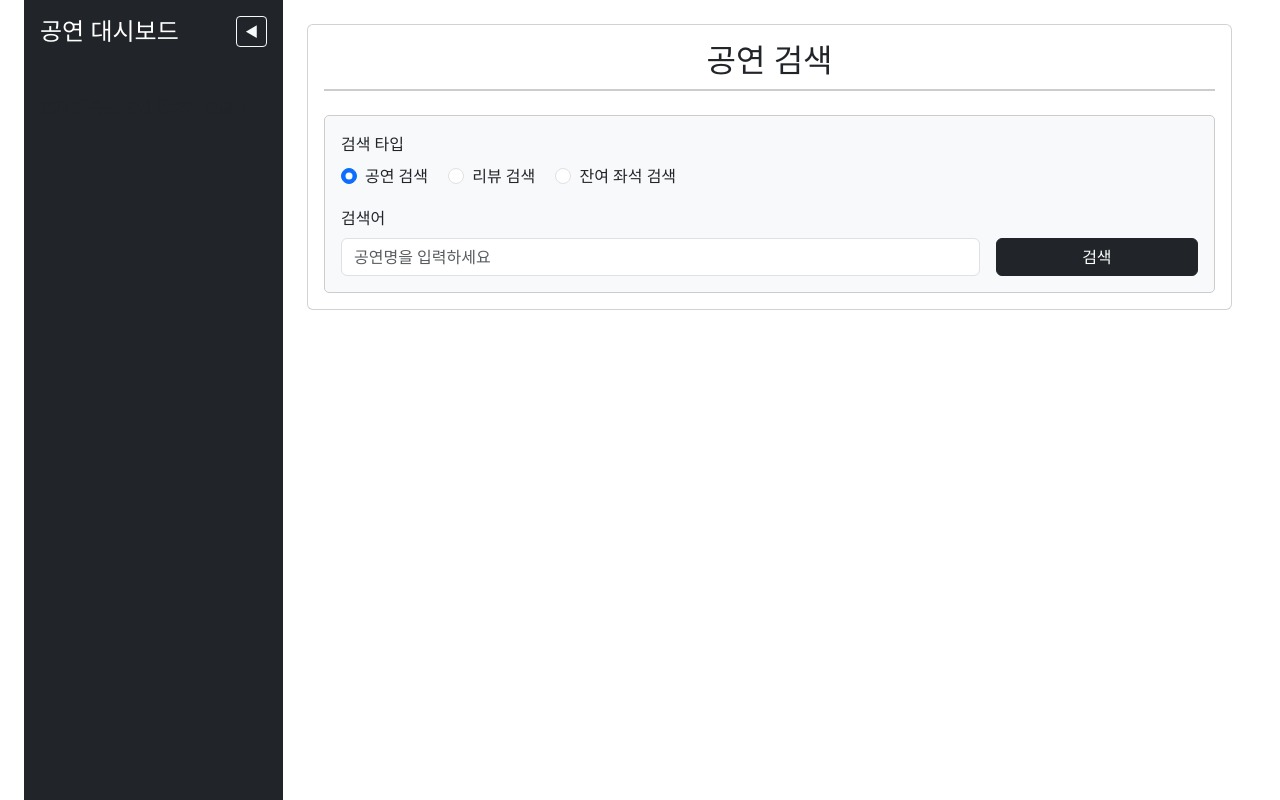
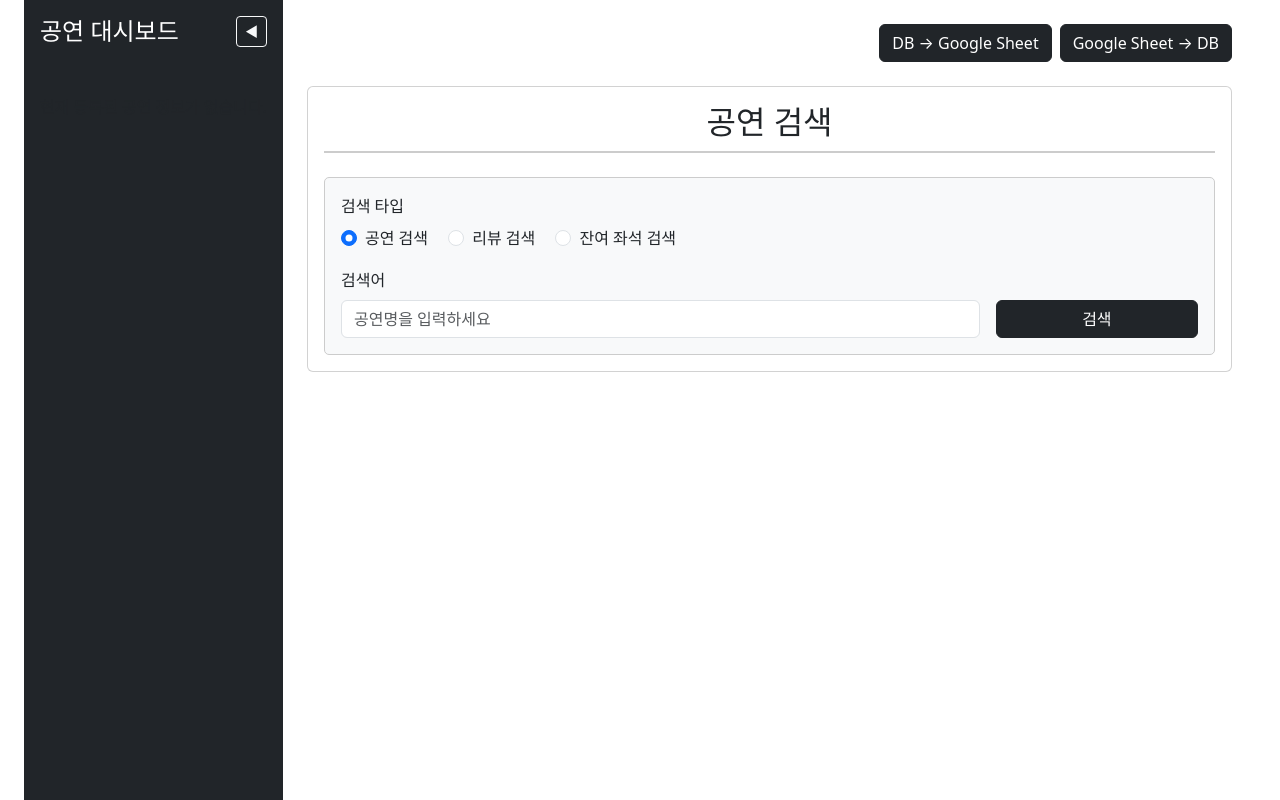
Before and after one commit to jwlee07/JWTicket, a Django app: page /review/ in a window 1280 px wide. Run offline with Django 5.2, Linux system fonts and the light colour scheme; data that the repository does not hold is empty.

Commit message:
feat: DB <-> Google sheet 동기화 구현

```diff
--- a/jwdata/review/templates/review/index.html
+++ b/jwdata/review/templates/review/index.html
@@ -4,35 +4,20 @@
 {% block content %}
 <div class="d-flex" style="min-height: 100vh;">
     <!-- 사이드바 -->
-    <!--
-        사이드바: 메인 내비게이션 영역
-        - 토글 버튼으로 사이드바 너비를 축소/확장할 수 있습니다.
-        - 공연 목록, 통합 메뉴 등의 버튼 포함
-    -->
     <nav id="sidebar" class="bg-dark text-white p-3" style="min-width:250px; transition: all 0.3s; overflow-x:hidden;">
-        <!-- 사이드바 상단 영역: 제목 및 토글 버튼 -->
         <div class="d-flex justify-content-between align-items-center mb-4">
             <h4 class="mb-0">공연 대시보드</h4>
             <button class="btn btn-sm btn-outline-light" id="toggleSidebarBtn" title="사이드바 접기/펼치기">◀</button>
         </div>
 
         {% if concerts %}
-        <!-- 통합 메뉴 섹션 -->
         <h5 class="mt-4">통합</h5>
         <div class="btn-group-vertical w-100 mt-2" role="group" aria-label="통합 바로가기">
-            <!-- 공통 분석 페이지 링크 -->
-            <a href="{% url 'analyze_all_reviews' %}" class="btn btn-outline-light text-start">
-                공연 리뷰
-            </a>
-            <a href="{% url 'analyze_all_pattern' %}" class="btn btn-outline-light text-start">
-                관람 패턴
-            </a>
-            <a href="{% url 'analyze_all_seats' %}" class="btn btn-outline-light text-start">
-                잔여 좌석
-            </a>
+            <a href="{% url 'analyze_all_reviews' %}" class="btn btn-outline-light text-start">공연 리뷰</a>
+            <a href="{% url 'analyze_all_pattern' %}" class="btn btn-outline-light text-start">관람 패턴</a>
+            <a href="{% url 'analyze_all_seats' %}" class="btn btn-outline-light text-start">잔여 좌석</a>
         </div>
 
-        <!-- 공연 목록 섹션 -->
         <h5 class="mt-4">공연 목록</h5>
         <div id="concert-buttons" class="btn-group-vertical w-100 mt-2" role="group" aria-label="공연 선택">
             {% for concert in concerts %}
@@ -45,24 +30,29 @@
             {% endfor %}
         </div>
         {% else %}
-        <!-- 등록된 공연 없을 때 표시 -->
         <p class="mt-5 text-muted">현재 등록된 공연 정보가 없습니다.</p>
         {% endif %}
     </nav>
 
     <!-- 메인 컨텐츠 영역 -->
-    <!--
-        검색 폼 및 공연별 상세 정보, 리뷰 목록 영역
-        사이드바에서 특정 공연 선택 시 해당 공연 정보 표시
-    -->
     <div class="flex-grow-1 p-4">
+        <!-- 상단 오른쪽 동기화 버튼 -->
+        <div class="mb-4 d-flex justify-content-end">
+            <!-- DB -> Google Sheet 버튼 -->
+            <button class="btn btn-dark me-2" id="syncDbToSheetBtn">
+                DB → Google Sheet
+            </button>
+            <!-- Google Sheet -> DB 버튼 -->
+            <button class="btn btn-dark" id="syncSheetToDbBtn">
+                Google Sheet → DB
+            </button>
+        </div>
+
         <!-- 공연 검색 폼 -->
-        <!-- 사용자가 공연명을 입력하여 리뷰/좌석 검색 가능 -->
         <div class="card p-3 mb-4">
             <h2 class="text-center mb-4">공연 검색</h2>
             <form method="POST">
                 {% csrf_token %}
-                <!-- 검색 타입 선택 라디오 버튼 -->
                 <div class="mb-3">
                     <span class="form-label d-block mb-2">검색 타입</span>
                     <div class="form-check form-check-inline">
@@ -79,7 +69,6 @@
                     </div>
                 </div>
 
-                <!-- 검색어 입력 및 검색 버튼 영역 -->
                 <div class="row g-3 align-items-end">
                     <div class="col-md-9">
                         <label for="query" class="form-label">검색어</label>
@@ -95,10 +84,6 @@
         </div>
 
         <!-- 공연 상세 정보 영역 -->
-        <!--
-            사이드바에서 공연 클릭 시 해당 공연 정보와 리뷰 목록 노출
-            active_concert_id로 현재 표시할 공연 판단
-        -->
         {% if concerts %}
             {% for concert in concerts %}
             <div id="concert-{{ concert.id }}" class="mt-4 concert-section" style="{% if concert.id|stringformat:"s" != active_concert_id %}display: none;{% endif %}">
@@ -108,7 +93,6 @@
                 <div class="mb-3"><strong>공연 시간:</strong> {{ concert.duration_minutes|default:"-" }}분</div>
                 <div class="mb-3"><strong>리뷰 수:</strong> {{ concert.reviews.count }}</div>
 
-                <!-- 리뷰 분석 바로가기 버튼들 -->
                 <h4 class="mt-5 mb-3">리뷰 분석</h4>
                 <div class="row row-cols-1 row-cols-md-3 g-3 mb-4">
                     <div class="col"><a href="{% url 'analyze_reviews' concert.id 'long_reviews' %}" class="btn btn-secondary w-100">길게 남긴 리뷰</a></div>
@@ -121,10 +105,6 @@
                     <div class="col"><a href="{% url 'analyze_reviews' concert.id 'low_star_rating_reviews' %}" class="btn btn-secondary w-100">평점 3점 이하 리뷰</a></div>
                 </div>
 
-                <!-- 리뷰 목록 테이블 -->
-                <!--
-                    해당 공연 리뷰 목록을 테이블로 표시 (최신 날짜 순).
-                -->
                 <h4 class="mb-3">리뷰 목록</h4>
                 {% if concert.reviews.exists %}
                 <div class="table-responsive">
@@ -165,43 +145,35 @@
 <script>
     // 공연 선택 시 해당 공연 정보 영역 노출
     function showConcert(concertId) {
-        // 모든 공연 섹션 숨기기
         document.querySelectorAll('.concert-section').forEach(section => {
             section.style.display = 'none';
         });
-        // 선택한 공연 섹션 표시
         document.getElementById(`concert-${concertId}`).style.display = 'block';
 
-        // 사이드바 버튼 활성 상태 갱신
         document.querySelectorAll('#concert-buttons button').forEach(button => {
             button.classList.remove('active');
         });
         document.querySelector(`[data-concert-id="${concertId}"]`).classList.add('active');
 
-        // URL에 active_concert_id 파라미터 업데이트
         const url = new URL(window.location.href);
         url.searchParams.set('active_concert_id', concertId);
         history.pushState({}, '', url);
     }
 
-    // 사이드바 토글 기능
+    // 사이드바 토글
     const toggleSidebarBtn = document.getElementById('toggleSidebarBtn');
     const sidebar = document.getElementById('sidebar');
 
     toggleSidebarBtn.addEventListener('click', () => {
-        // 사이드바 폭 기준 접기/펼치기 로직
         if (sidebar.style.minWidth === '250px') {
-            // 사이드바 접기
             sidebar.style.minWidth = '70px';
             toggleSidebarBtn.textContent = '▶';
-            // 사이드바 내 텍스트 숨기기
             sidebar.querySelectorAll('h4, h5, p, a.btn, button[data-concert-id]').forEach(el => {
                 if (el !== toggleSidebarBtn) {
                     el.classList.add('text-hide');
                 }
             });
         } else {
-            // 사이드바 펼치기
             sidebar.style.minWidth = '250px';
             toggleSidebarBtn.textContent = '◀';
             sidebar.querySelectorAll('.text-hide').forEach(el => {
@@ -209,7 +181,45 @@
             });
         }
     });
+
+    // ------------------------
+    // DB -> Google Sheet 동기화
+    // ------------------------
+    const syncDbToSheetBtn = document.getElementById('syncDbToSheetBtn');
+    syncDbToSheetBtn.addEventListener('click', (event) => {
+        event.preventDefault();
+        fetch("{% url 'sync_db_to_sheet' %}")
+            .then(response => response.text())
+            .then(data => {
+                // 여기서 data가 "로그 문자열"
+                alert(data);  // 또는 alert("DB → Google Sheet 동기화가 완료되었습니다!\n" + data)
+                console.log(data);
+            })
+            .catch(error => {
+                alert("동기화 중 오류가 발생했습니다.");
+                console.error(error);
+            });
+    });
+
+    // ------------------------
+    // Google Sheet -> DB 동기화
+    // ------------------------
+    const syncSheetToDbBtn = document.getElementById('syncSheetToDbBtn');
+    syncSheetToDbBtn.addEventListener('click', (event) => {
+        event.preventDefault();
+        fetch("{% url 'sync_sheet_to_db' %}")
+            .then(response => response.text())
+            .then(data => {
+                alert(data);
+                console.log(data);
+            })
+            .catch(error => {
+                alert("동기화 중 오류가 발생했습니다.");
+                console.error(error);
+            });
+    });
 </script>
+
 <style>
     .text-hide {
         display: none !important;
--- a/jwdata/review/urls.py
+++ b/jwdata/review/urls.py
@@ -16,4 +16,10 @@ urlpatterns = [
 
     # 잔여 좌석 분석
     path('all/seats', views.analyze_all_seats, name='analyze_all_seats'),
+
+    # DB -> Google Sheet 동기화
+    path('sync-db-to-sheet/', views.sync_all_db_to_sheet, name='sync_db_to_sheet'),
+
+    # Google Sheet -> DB 동기화
+    path('sync-sheet-to-db/', views.sync_all_sheet_to_db, name='sync_sheet_to_db'),
 ]
--- a/jwdata/review/views.py
+++ b/jwdata/review/views.py
@@ -1,4 +1,6 @@
+from django.http import HttpResponse
 from django.shortcuts import render
+
 from django.db.models import F, Count, Min, Avg
 from django.db.models.functions import Length
 from django.db.models import Value
@@ -28,6 +30,15 @@ from .crawls import (
     crawl_concert_info,
     crawl_concert_reviews,
     crawl_concert_seats
+)
+
+from .sheets import (
+    sync_db_concerts_to_sheet,
+    sync_db_reviews_to_sheet,
+    sync_db_seats_to_sheet,
+    sync_concert_sheet_to_db,
+    sync_reviews_sheet_to_db,
+    sync_seats_sheet_to_db,
 )
 
 # ==================================================================
@@ -484,3 +495,53 @@ def analyze_all_pattern(request):
         'common_nicknames': sorted_common_nicknames,
         'combination_counts': top_combination_counts,
     })
+
+def sync_all_db_to_sheet(request):
+    """
+    1) DB에 있는 Concert / Review / Seat 데이터를 스프레드시트 각 시트에 없는 pk만 추가한다.
+    2) 이미 스프레드시트에 pk가 있으면 아무 작업도 안 함.
+    3) 수행 결과를 문자열 형태로 누적하여 반환
+    """
+    logs = []
+
+    # 1) Concert 동기화
+    sync_db_concerts_to_sheet()
+    logs.append("[DB -> Sheet] Concert 동기화 완료")
+    print("[DB -> Sheet] Concert 동기화 완료")
+
+    # 2) Review 동기화
+    sync_db_reviews_to_sheet()
+    logs.append("[DB -> Sheet] Review 동기화 완료")
+    print("[DB -> Sheet] Review 동기화 완료")
+
+    # 3) Seat 동기화
+    sync_db_seats_to_sheet()
+    logs.append("[DB -> Sheet] Seat 동기화 완료")
+    print("[DB -> Sheet] Seat 동기화 완료")
+
+    response_text = "\n".join(logs)
+    return HttpResponse(response_text, content_type="text/plain")
+
+def sync_all_sheet_to_db(request):
+    """
+    1) 구글 스프레드시트 concerts / reviews / seats 시트를 모두 읽어온 뒤
+    2) DB에 없는 pk만 새로 insert한다.
+    3) 이미 DB에 pk가 존재하면 스킵.
+    4) 수행 결과를 문자열 형태로 누적하여 반환
+    """
+    logs = []
+
+    sync_concert_sheet_to_db()
+    logs.append("[Sheet -> DB] Concert 동기화 완료")
+    print("[Sheet -> DB] Concert 동기화 완료")
+
+    sync_reviews_sheet_to_db()
+    logs.append("[Sheet -> DB] Review 동기화 완료")
+    print("[Sheet -> DB] Review 동기화 완료")
+
+    sync_seats_sheet_to_db()
+    logs.append("[Sheet -> DB] Seat 동기화 완료")
+    print("[Sheet -> DB] Seat 동기화 완료")
+
+    response_text = "\n".join(logs)
+    return HttpResponse(response_text, content_type="text/plain")
```
Also changed, not shown: jwdata/review/sheets.py (+120 -10 lines).
